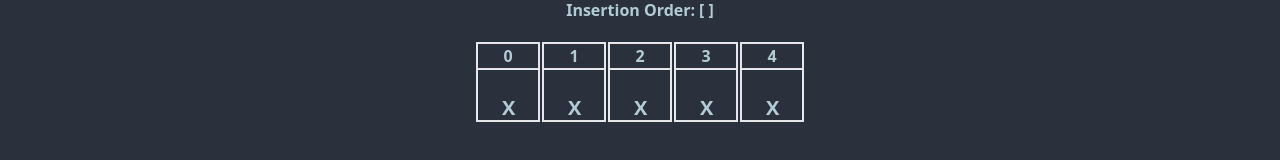
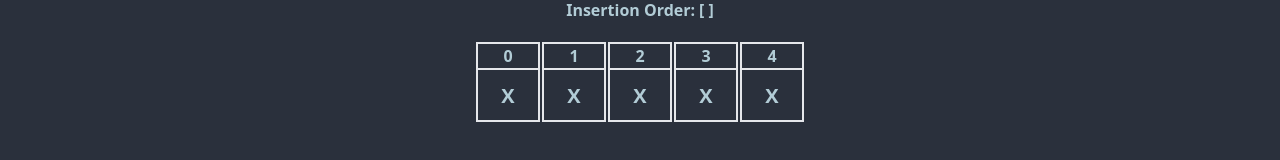
Before and after one commit to alexespejo/dsa-visualizer, a Svelte app: page /hash_tables/double_hashing in a window 1280 px wide. Shown: the part 280-440 px from the top of the page. Built offline with nearby package versions, Linux system fonts and the light colour scheme.

Commit message:
update fixed elements

```diff
--- a/src/routes/HashTables/DoubleHashing.svelte
+++ b/src/routes/HashTables/DoubleHashing.svelte
@@ -153,9 +153,9 @@
    {#each hashingArray as item, i}
     <ArrayElementIndexed index={i}>
      {#if item === null}
-      <div class="p-3 text-center">X</div>
+      X
      {:else}
-      <div class="p-3 text-center">{item}</div>
+      {item}
      {/if}
     </ArrayElementIndexed>
    {/each}
--- a/src/routes/HashTables/Quadratic.svelte
+++ b/src/routes/HashTables/Quadratic.svelte
@@ -122,11 +122,9 @@
    {#each hashingArray as item, i}
     <ArrayElementIndexed index={i}>
      {#if item === null}
-      <div class="p-3 text-center">X</div>
+      X
      {:else}
-      <div class="p-3 text-center">
-       {item}
-      </div>
+      {item}
      {/if}
     </ArrayElementIndexed>
    {/each}
```
